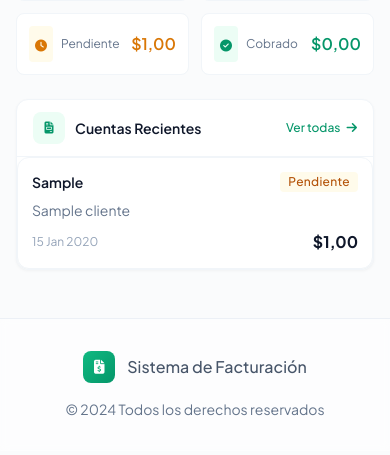
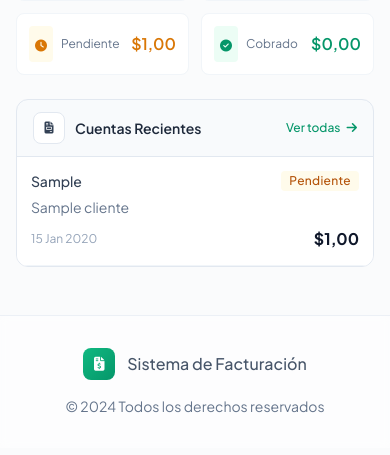
Before and after one commit to Eglism11/web-facturacion, a Flask app: page / in a window 390 px wide. Shown: the part 295-750 px from the top of the page. Run offline with Flask 3, Linux system fonts and the light colour scheme; a user stored in the database is signed in; tables that the repository leaves empty hold one stand-in row (values such as "Sample post"); parts of the project's set-up code (start-up, migrations or seed data) failed here and were passed over; some libraries are stand-ins or nearby versions.

Commit message:
UI: Cuentas recientes con fondo contrastado

```diff
--- a/templates/index.html
+++ b/templates/index.html
@@ -77,14 +77,14 @@
         </div>
     </div>
 
-    <div class="glass-card rounded-xl overflow-hidden slide-up" style="animation-delay: 0.4s;">
-        <div class="px-4 py-3 border-b border-slate-100 flex items-center justify-between">
+    <div class="bg-slate-50 rounded-xl overflow-hidden slide-up border border-slate-200" style="animation-delay: 0.4s;">
+        <div class="px-4 py-3 border-b border-slate-200 flex items-center justify-between">
             <div class="flex items-center space-x-2.5">
-                <div class="w-8 h-8 rounded-lg bg-primary-50 flex items-center justify-center">
-                    <i class="fas fa-file-invoice text-primary-600 text-xs"></i>
+                <div class="w-8 h-8 rounded-lg bg-white border border-slate-200 flex items-center justify-center">
+                    <i class="fas fa-file-invoice text-slate-700 text-xs"></i>
                 </div>
                 <div>
-                    <h3 class="text-sm font-semibold text-slate-900">Cuentas Recientes</h3>
+                    <h3 class="text-sm font-semibold text-slate-800">Cuentas Recientes</h3>
                 </div>
             </div>
             <a href="{{ url_for('listar_cuentas') }}" class="text-xs font-medium text-primary-600 hover:text-primary-700">
@@ -93,11 +93,11 @@
         </div>
 
         {% if cuentas_recientes %}
-            <div class="block md:hidden space-y-2">
+            <div class="block md:hidden space-y-0">
                 {% for cuenta in cuentas_recientes %}
-                    <a href="{{ url_for('ver_cuenta', id=cuenta.id) }}" class="block bg-white rounded-xl p-3.5 shadow-sm border border-slate-100 hover:border-slate-200 transition-all cursor-pointer">
-                        <div class="flex items-center justify-between mb-2">
-                            <span class="text-sm font-semibold text-slate-900">{{ cuenta.numero_factura }}</span>
+                    <a href="{{ url_for('ver_cuenta', id=cuenta.id) }}" class="block bg-white p-3.5 border-b border-slate-100 hover:bg-slate-50 transition-all cursor-pointer">
+                        <div class="flex items-center justify-between mb-1.5">
+                            <span class="text-sm font-medium text-slate-700">{{ cuenta.numero_factura }}</span>
                             {% if cuenta.estado == 'pagado' %}
                                 <span class="badge px-2 py-0.5 rounded text-xs font-medium bg-emerald-50 text-emerald-700">Pagado</span>
                             {% else %}
```
